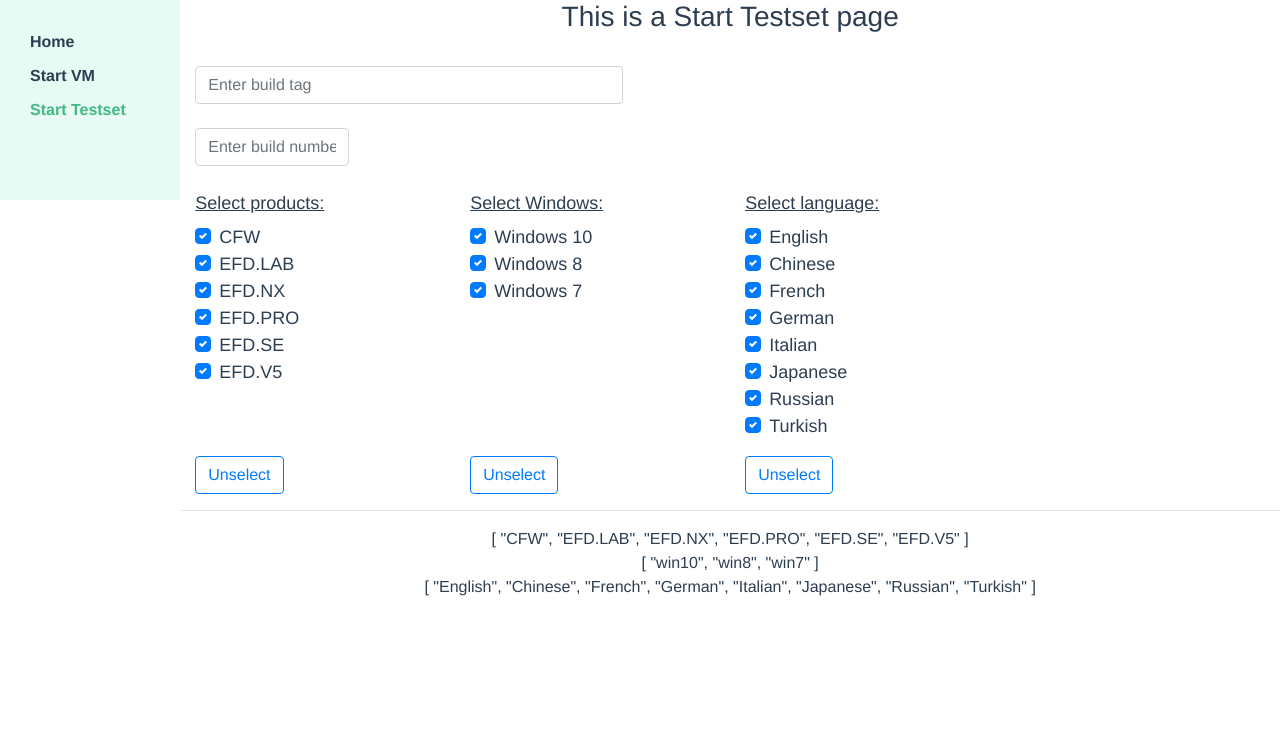
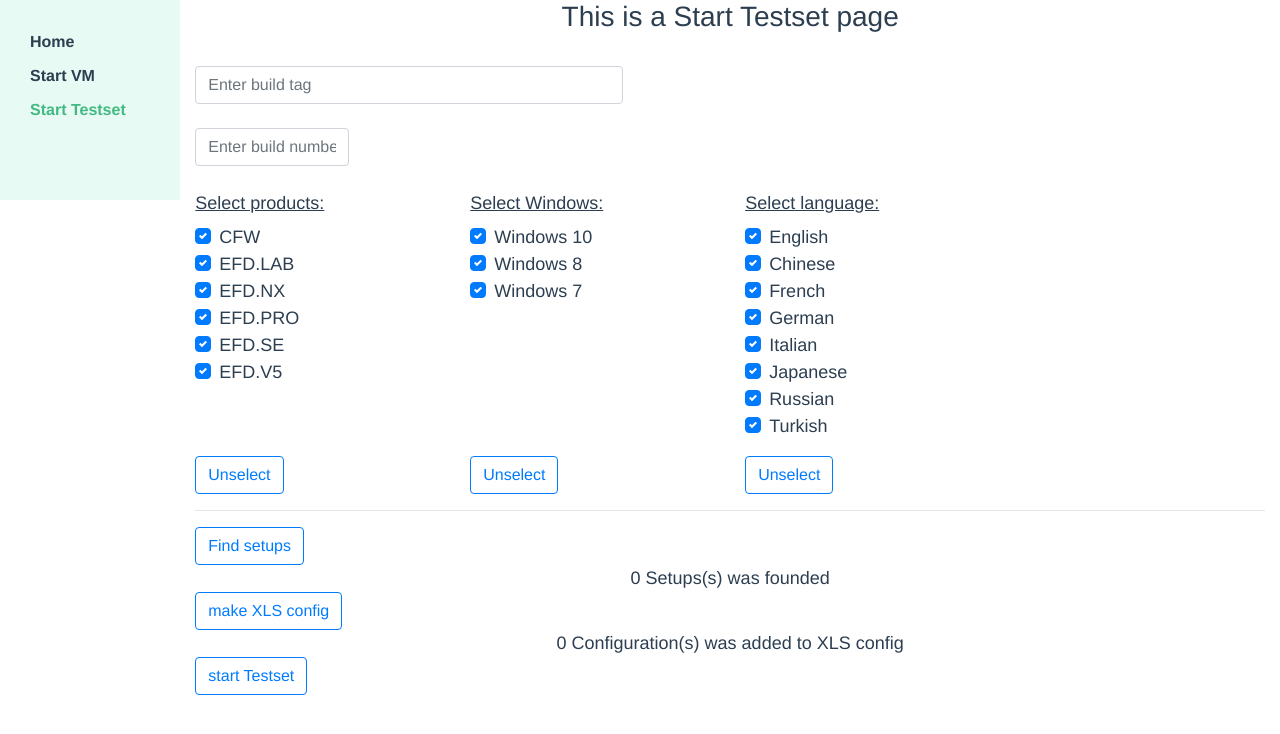
Before and after one commit to Victor-40/vue_client, a Vue app: page /starttestset in a window 1280 px wide. Shown: the top 734 px of the page. Built offline with nearby package versions, Linux system fonts and the light colour scheme.

Commit message:
wip testset

```diff
--- a/src/views/startTestset.vue
+++ b/src/views/startTestset.vue
@@ -67,25 +67,53 @@
           <b-button variant="outline-primary" @click="selectedLang = []">Unselect</b-button>
         </b-col>
       </b-row>
+      <hr>
+      <b-row class="text-left">
+        <b-col>
+          <b-button variant="outline-primary" @click="findSetups">Find setups</b-button>
+        </b-col>
+      </b-row>
+      <b-row>
+        <b-col class="myfont">
+          {{countSetups}} Setups(s) was founded
+        </b-col>
+      </b-row>
+      <b-row class="text-left">
+        <b-col>
+          <b-button variant="outline-primary" @click="findSetups">make XLS config</b-button>
+        </b-col>
+      </b-row>
+      <b-row >
+        <b-col class="myfont">
+          {{countSetups}} Configuration(s) was added to XLS config
+        </b-col>
+      </b-row>
+      <b-row class="text-left">
+        <b-col>
+          <b-button variant="outline-primary" @click="findSetups">start Testset</b-button>
+        </b-col>
+      </b-row>
+
     </b-container>
-    <hr>
-    <div>{{selectedProd}}</div>
-    <div>{{selectedWin}}</div>
-    <div>{{selectedLang}}</div>
+    <br>
+    <br>
+    <br>
 
+    {{buildTag}} <br>
+    {{buildTagClear}}
 
   </div>
 </template>
 
 <script>
-// import axios from "axios";
+import axios from "axios";
 
 export default {
   name: "startTestset",
   data() {
     return {
       buildTag: '',
-      buildNum: '',
+      // buildNum: '',
       selectedProd: ["CFW", "EFD.LAB", "EFD.NX", "EFD.PRO", "EFD.SE", "EFD.V5"],
       optionsProd: [
         { text: 'CFW', value: 'CFW'},
@@ -119,12 +147,41 @@ export default {
         { text: 'Japanese', value: 'Japanese'},
         { text: 'Russian', value: 'Russian'},
         { text: 'Turkish', value: 'Turkish'},
-      ]
+      ],
+      countSetups: 0,
+      setupParams: {},
+      vs2017: false,
+      subdir: '',
+      respCfg: {},
     }
   },
 
   methods: {
+    findSetups() {
+      const path = "http://rum-cherezov-dt:5001/api/findsetups";
+      // showParam = true;
+      this.setupParams.build = this.buildNum;
+      this.setupParams.tag = this.buildTagClear;
+      this.setupParams.subdir = this.subdir;
+      this.setupParams.products = this.selectedProd;
+      this.setupParams.vs2017 = this.vs2017;
 
+      axios.post(path, this.setupParams).then(response => {
+        this.respCfg = response.data;
+        // console.log( this.respCfg );
+        this.countSetups = this.respCfg.length;
+      });
+
+    }
+
+  },
+  computed: {
+    buildTagClear() {
+      return this.buildTag.replace("git--", "")
+    },
+    buildNum() {
+      return this.buildTagClear.match(/\.(\d\d\d\d)_/) ? this.buildTagClear.match(/\.(\d\d\d\d)_/)[1] : "";
+    }
   },
   mounted: function() {
 
@@ -132,6 +189,9 @@ export default {
 }
 </script>
 <style>
+  .myfont {
+    font-size: 18px;
+  }
   .la {
     text-align: left;
     font-size: 18px;
```
